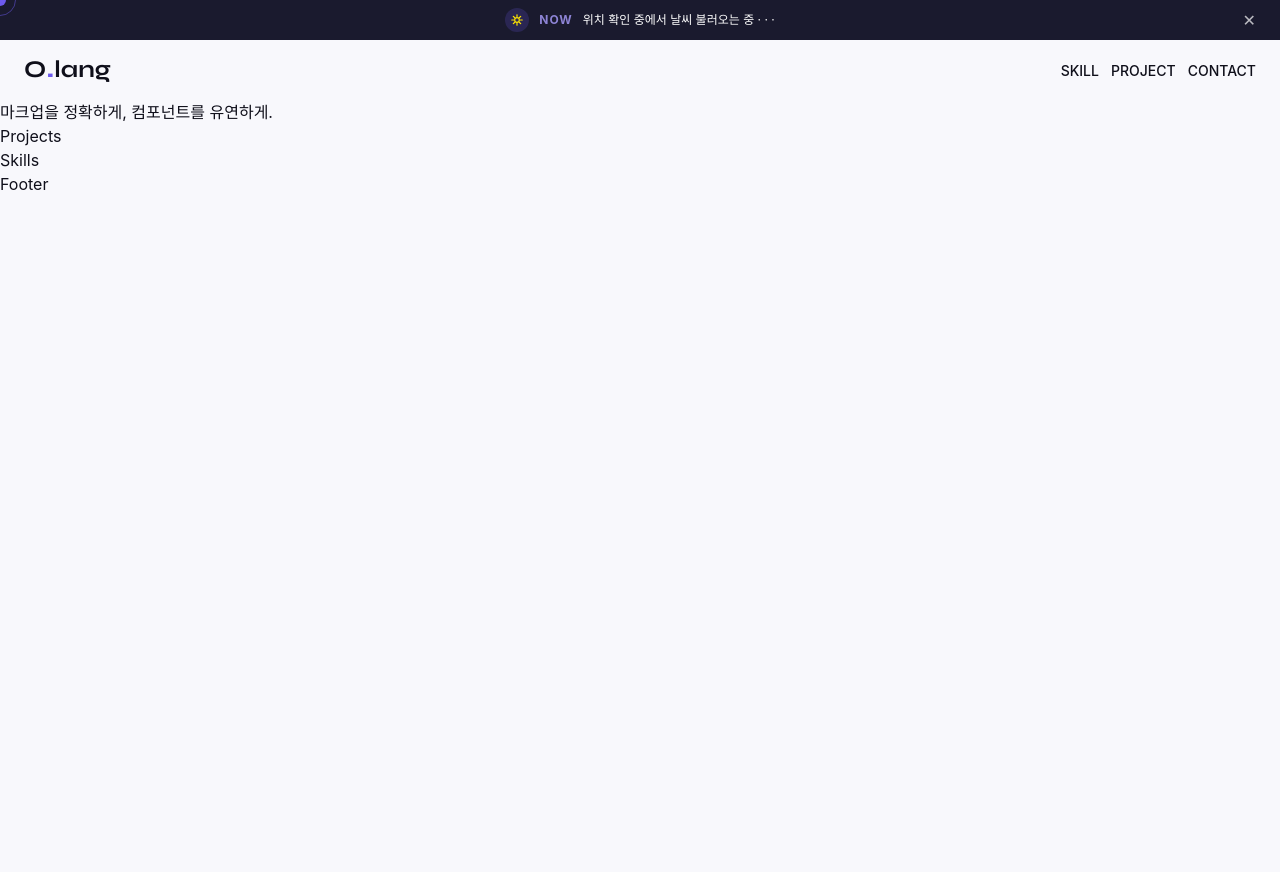
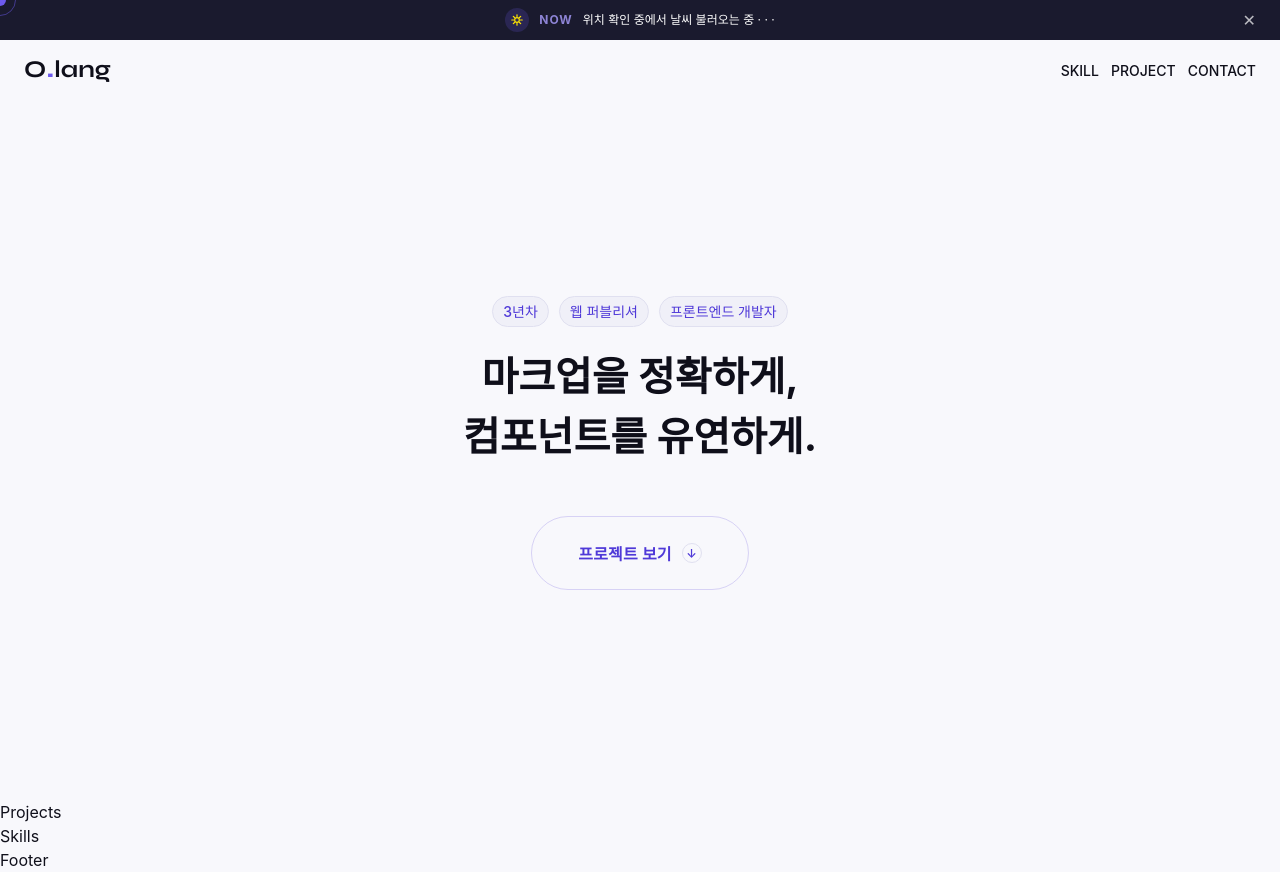
Before and after one commit to oLangS2/portfolio, a React (Create React App) app: page / in a window 1280 px wide. Before the commit the page ends 800 px from the top, so only its background shows below. Built offline with nearby package versions, Linux system fonts and the light colour scheme; no server answers; a web font is replaced by a local one.

Commit message:
feat: 메인비주얼 작업 완료

```diff
--- a/src/components/sections/MainVisual.jsx
+++ b/src/components/sections/MainVisual.jsx
@@ -1,9 +1,21 @@
 import React from 'react'
+import "./MainVisual.scss"
 
 const MainVisual = () => {
   return (
-    <div>
-      마크업을 정확하게, 컴포넌트를 유연하게.
+    <div className='main-visual'>
+      <div className="main-visual__inner">
+        <div className="main-visual__tag">
+          <span>3년차</span>
+          <span>웹 퍼블리셔</span>
+          <span>프론트엔드 개발자</span>
+        </div>
+        <div className='main-visual__title'>마크업을 정확하게,<br />컴포넌트를 유연하게.</div>
+        <button className="main-visual__btn">
+          프로젝트 보기
+          <span className="main-visual__btn-icon">↓</span>
+        </button>
+      </div>
     </div>
   )
 }
--- /dev/null
+++ b/src/components/sections/MainVisual.scss
@@ -0,0 +1,98 @@
+@use '../../styles/variables' as var;
+
+.main-visual{
+    width: 100%;
+    height: calc(100vh - 100px);
+    text-align: center;
+    position: relative;
+
+    &__inner{
+        position: absolute;
+        left: 50%;
+        top: 28%;
+        transform: translateX(-50%);
+    }
+    &__tag{
+        display: flex;
+        align-items: center;
+        justify-content: center;
+        gap: 10px;
+        margin-bottom: 20px;
+        span{
+            border: 1px solid var.$gray-4;
+            border-radius: 100px;
+            padding: 4px 10px;
+            font-size: 14px;
+            color: var.$point;
+            background-color: var.$gray-5;
+            font-weight: 500;
+        }
+    }
+
+    &__title{
+        font-size: 40px;
+        font-weight: 700;
+    }
+
+    &__btn {
+        position: relative;
+        padding: 14px 36px;
+        border-radius: 100px;
+        color: var.$point;
+        font-size: 16px;
+        font-weight: 600;
+        cursor: pointer;
+        letter-spacing: .01em;
+        display: inline-flex;
+        align-items: center;
+        gap: 10px;
+        margin-top: 60px;
+        transition: transform .2s cubic-bezier(.34, 1.56, .64, 1);
+
+        &::after {
+            content: '';
+            position: absolute;
+            inset: -3px;
+            border-radius: 100px;
+            border: 1.5px solid rgba(79, 57, 216, .45);
+            animation: pulseRing 1.6s ease-out infinite;
+        }
+
+        &:hover {
+            transform: scale(1.06);
+            filter: brightness(1.15);
+
+            &::after {
+                animation: none;
+                inset: -7px;
+                border-color: rgba(79, 57, 216, .55);
+                transition: inset .25s, border-color .25s;
+            }
+
+            .main-visual__btn-icon {
+                transform: translateY(3px);
+            }
+        }
+
+        &:active {
+            transform: scale(.97);
+        }
+    }
+
+    &__btn-icon {
+        width: 20px;
+        height: 20px;
+        border-radius: 50%;
+        border: 1px solid var.$gray-4;
+        display: inline-flex;
+        align-items: center;
+        justify-content: center;
+        font-size: 12px;
+        transition: transform .3s ease;
+    }
+
+    @keyframes pulseRing {
+        0%   { inset: -3px;  border-color: rgba(79, 57, 216, .5); }
+        100% { inset: -16px; border-color: rgba(79, 57, 216, 0);  }
+    }
+}
--- a/src/styles/main.scss
+++ b/src/styles/main.scss
@@ -2,7 +2,7 @@
 @use 'variables' as var;
 
 body {
-    background-color: var.$white-0;
+    background-color: var.$gray-6;
     color: var.$gray-0;
     font-size: 16px;
     -webkit-font-smoothing: antialiased;
```
Also changed, not shown: 1 other file (tests, documents, lock files or other folders).
